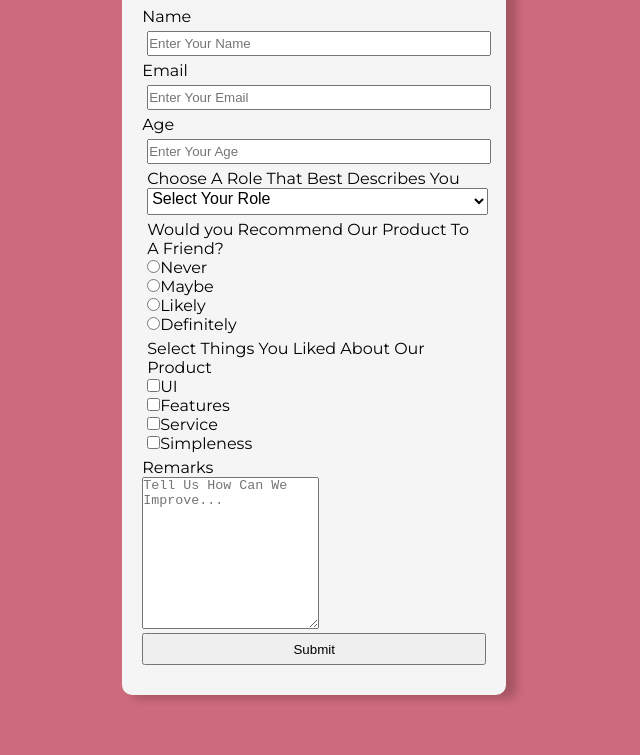
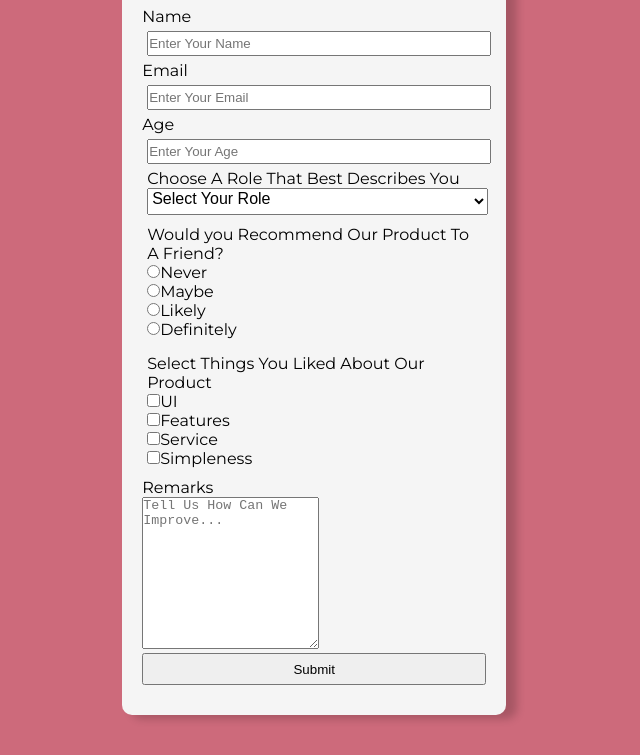
Before and after one commit to ayomikun2018/week5tue, a plain HTML site: page index.html in a window 1280 px wide. Shown: the part 160-915 px from the top of the page, without its empty margins (313-953 px from the left). Drawn offline with Linux system fonts and the light colour scheme.

Commit message:
addedstyling

```diff
--- a/style.css
+++ b/style.css
@@ -13,26 +13,20 @@ body{
 .main{
     background-color: whitesmoke;
     margin-top: 50px;
-    /* margin-bottom: 10px; */
     margin-left: 34%;
     margin-right: 35%;
     height: 2000%;
     width: 30%;
-    /* flex: 1;
-    position: relative; */
     padding-top: 30px;
     padding-bottom: 30px;
     margin-bottom: 40px;
     box-shadow: 10px 3px 8px 1px rgba(0,0,0,0.19);
--webkit-box-shadow: 10px 3px 8px 1px rgba(0,0,0,0.19);
--moz-box-shadow: 10px 3px 8px 1px rgba(0,0,0,0.19);
-
-    /* border: 2px solid green; */
+    -webkit-box-shadow: 10px 3px 8px 1px rgba(0,0,0,0.19);
+    -moz-box-shadow: 10px 3px 8px 1px rgba(0,0,0,0.19);
     border-radius: 10px;
 }
 .top{
     text-align: center;
-    /* border: 2px solid green; */
     color: rgb(13, 13, 13);
 }
 .title{
@@ -76,11 +70,7 @@ padding-bottom: 2px;
     margin: 5px;
     border: none;
     gap: 1;
-    /* height: 25px; */
-    /* padding-left: 10px; */
     border-radius: 5px;
-    /* outline: none; */
-   /* border: 2px solid green; */
 }
 #role{
     width: 102%;
@@ -88,7 +78,6 @@ padding-bottom: 2px;
     gap: 1;
     display: flex;
     flex-direction: column;
-    /* border: 2px solid green; */
     font-size: 16px;
     font-weight: 400;
     margin-bottom: 5px;
@@ -97,20 +86,24 @@ padding-bottom: 2px;
     font-size: 16px;
     font-weight: 400;
     margin-bottom: 5px;
-    margin: 5px;
+    /* margin: 5px; */
+    padding: 5px;
 }
 .selection{
     font-size: 16px;
     font-weight: 400;
     margin-bottom: 5px;
-    margin: 5px;
+    /* margin: 5px;   */
+    padding: 5px;
 }
 input[type="submit"]{
     text-align: center;
     width: 100%;
     height: 2rem;
+    padding:5px;
 }
 input[type="submit"]:hover{
     background-color: grey;
     color: white;
+    padding: 5px;
 }
```
